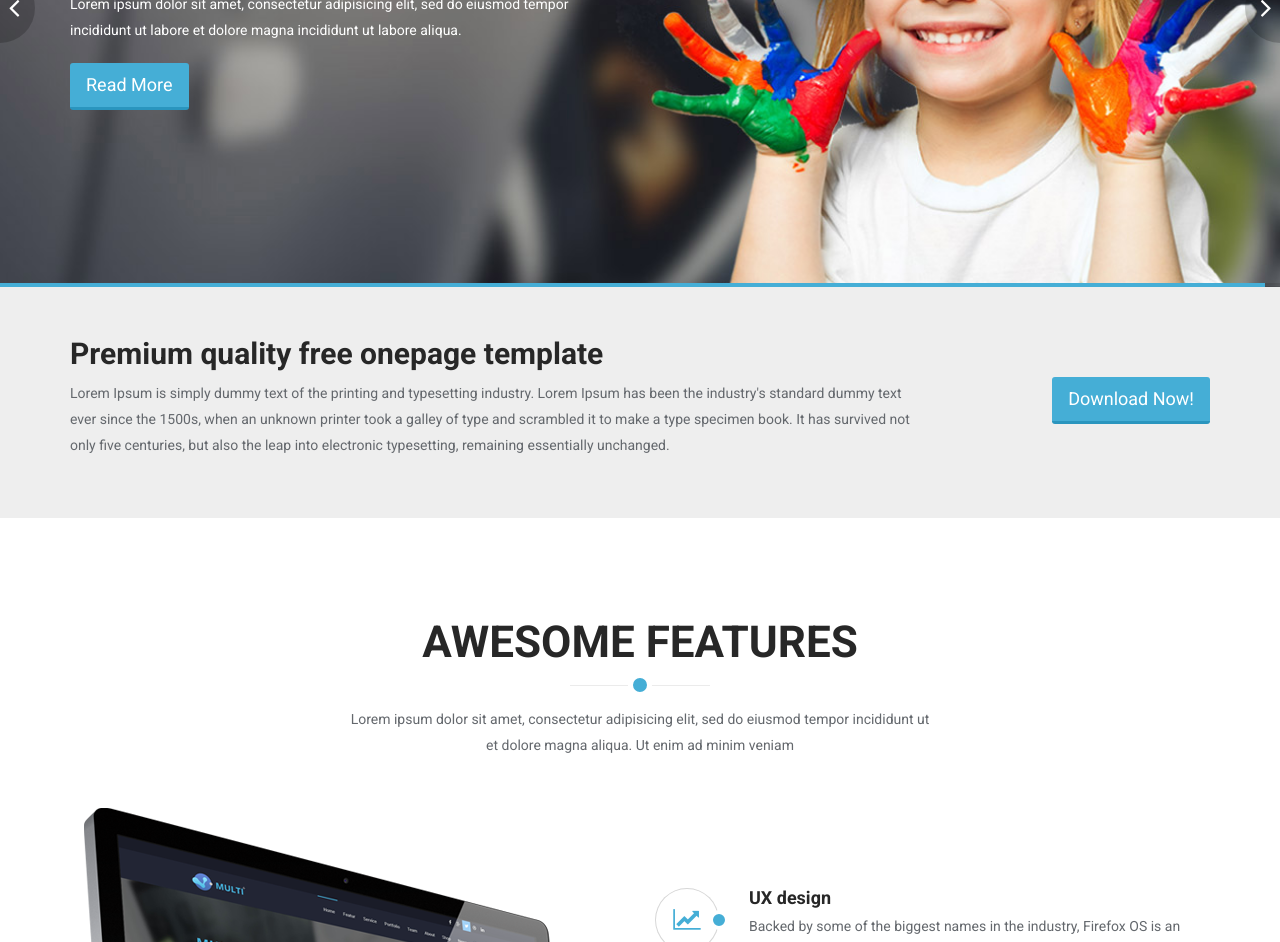
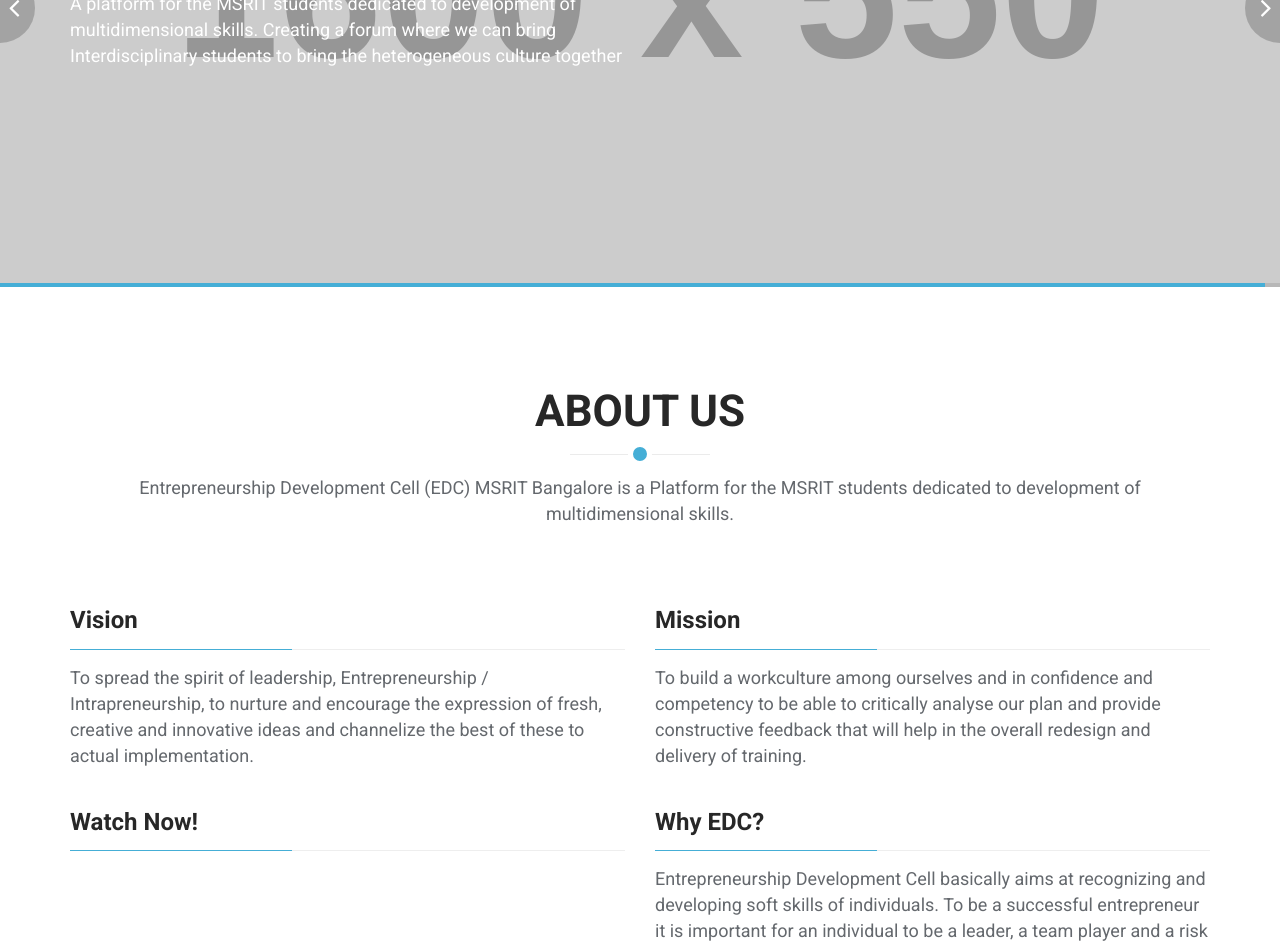
Before and after one commit to iampuntre/edcmsrit, a plain HTML site: page index.html in a window 1280 px wide. Shown: the part 371-1313 px from the top of the page. Drawn offline with Linux system fonts and the light colour scheme; some packages are replaced by stand-ins of ours; placeholder pictures from the web are drawn by us.

Commit message:
Made changes to the carousel and about us

```diff
--- a/css/main.css
+++ b/css/main.css
@@ -936,3 +936,17 @@
   box-shadow: none;
   -webkit-box-shadow: none;
 }
+
+body {
+    font-size : 18px;
+
+}
+
+#about .column-title {
+margin-top:30px;
+}
+
+#about {
+margin:0px 0 0px 0;
+
+}
--- a/index.html
+++ b/index.html
@@ -45,10 +45,10 @@
                 <div class="collapse navbar-collapse navbar-right">
                     <ul class="nav navbar-nav">
                         <li class="scroll active"><a href="#home">Home</a></li>
-                        <li class="scroll"><a href="#aboutus">About Us</a></li>
+                        <li class="scroll"><a href="#about">About</a></li>
                         <li class="scroll"><a href="#services">Services</a></li>
                         <li class="scroll"><a href="#portfolio">Portfolio</a></li>
-                        <li class="scroll"><a href="#about">About</a></li>
+                        <!-- <li class="scroll"><a href="#aboutus">About</a></li> -->
                         <li class="scroll"><a href="#meet-team">Team</a></li>
                         <li class="scroll"><a href="#pricing">Startup's</a></li>
                         <li class="scroll"><a href="#blog">Blog</a></li>
@@ -61,30 +61,31 @@
 
     <section id="main-slider">
         <div class="owl-carousel">
-            <div class="item" style="background-image: url(images/slider/bg1.jpg);">
+            <div class="item" style="background-image: url(http://placehold.it/1600x550);">
                 <div class="slider-inner">
                     <div class="container">
                         <div class="row">
                             <div class="col-sm-6">
                                 <div class="carousel-content">
-                                    <h2><span>Multi</span> is the worst Onepage html template</h2>
-                                    <p>Lorem ipsum dolor sit amet, consectetur adipisicing elit, sed do eiusmod tempor incididunt ut labore et  dolore magna incididunt ut labore aliqua. </p>
-                                    <a class="btn btn-primary btn-lg" href="#">Read More</a>
+                                    <h2><span>Entrepreneurship Development Cell</span> msrit</h2>
+                                    <p>A platform for the MSRIT students dedicated to development of multidimensional skills. Creating a forum where we can bring Interdisciplinary students to bring the heterogeneous culture together</p>
+<!--                                    <a class="btn btn-primary btn-lg" href="#">Read More</a>-->
                                 </div>
                             </div>
                         </div>
                     </div>
                 </div>
             </div><!--/.item-->
-             <div class="item" style="background-image: url(images/slider/bg2.jpg);">
+             <div class="item" style="background-image: url(http://placehold.it/1600x550);">
                 <div class="slider-inner">
                     <div class="container">
                         <div class="row">
                             <div class="col-sm-6">
                                 <div class="carousel-content">
-                                    <h2>Beautifully designed <span>free</span> one page template</h2>
-                                    <p>Lorem ipsum dolor sit amet, consectetur adipisicing elit, sed do eiusmod tempor incididunt ut labore et  dolore magna incididunt ut labore aliqua. </p>
-                                    <a class="btn btn-primary btn-lg" href="#">Read More</a>
+                                     <h2><span>Section Head's</span> Message </h2>
+                                    <blockquote>" A leader is one who can create leaders around him and stand for them to grow up beyound him " - Dr. Lingaraju G M </blockquote>
+
+<!--                                    <a class="btn btn-primary btn-lg" href="#">Read More</a>-->
                                 </div>
                             </div>
                         </div>
@@ -94,22 +95,46 @@
         </div><!--/.owl-carousel-->
     </section><!--/#main-slider-->
 
-    <section id="cta" class="wow fadeIn">
+    <section id="about">
         <div class="container">
+
+            <div class="section-header">
+                <h2 class="section-title text-center wow fadeInDown">About Us</h2>
+                <p class="text-center wow fadeInDown">Entrepreneurship Development Cell (EDC) MSRIT Bangalore is a Platform for the MSRIT students dedicated to development of multidimensional skills.</p>
+            </div>
             <div class="row">
-                <div class="col-sm-9">
-                    <h2>Premium quality free onepage template</h2>
-                    <p>Lorem Ipsum is simply dummy text of the printing and typesetting industry. Lorem Ipsum has been the industry's standard dummy text ever since the 1500s, when an unknown printer took a galley of type and scrambled it to make a type specimen book. It has survived not only five centuries, but also the leap into electronic typesetting, remaining essentially unchanged.
-                    </p>
+
+            <div class="col-sm-6 wow fadeInLeft">
+                    <h3 class="column-title">Vision</h3>
+                    <p>To spread the spirit of leadership, Entrepreneurship / Intrapreneurship, to nurture and encourage the expression of fresh, creative                          and innovative ideas and channelize the best of these to actual implementation.</p>
                 </div>
-                <div class="col-sm-3 text-right">
-                    <a class="btn btn-primary btn-lg" href="#">Download Now!</a>
+            <div class="col-sm-6 wow fadeInRight">
+                    <h3 class="column-title">Mission</h3>
+                    <p>To build a workculture among ourselves and in confidence and competency to be able to critically analyse our plan and provide constructive feedback that will help in the overall redesign and delivery of training.
+                </p>
+
+                </div>
+
+            </div>
+            <div class="row">
+                <div class="col-sm-6 wow fadeInLeft">
+                    <h3 class="column-title">Watch Now!</h3>
+                    <!-- 16:9 aspect ratio -->
+                    <!--<div class="embed-responsive embed-responsive-16by9">
+                        <iframe src="//player.vimeo.com/video/58093852?title=0&amp;byline=0&amp;portrait=0&amp;color=e79b39" frameborder="0" webkitallowfullscreen mozallowfullscreen allowfullscreen></iframe>
+                    </div>-->
+                </div>
+
+                <div class="col-sm-6 wow fadeInRight">
+                    <h3 class="column-title">Why EDC?</h3>
+                    <p>Entrepreneurship Development Cell basically aims at recognizing and developing soft skills of individuals. To be a successful
+entrepreneur it is important for an individual to be a leader, a team player and a risk taker. He should also be an excellent judge of opportunities and recognize the potential a market can off er.</p>
                 </div>
             </div>
         </div>
-    </section><!--/#cta-->
+    </section><!--/#about-->
 
-    <section id="features">
+   <!-- <section id="features">
         <div class="container">
             <div class="section-header">
                 <h2 class="section-title text-center wow fadeInDown">Awesome Features</h2>
@@ -162,7 +187,7 @@
                 </div>
             </div>
         </div>
-    </section>
+    </section>-->
 
     <section id="cta2">
         <div class="container">
@@ -369,51 +394,7 @@
         </div><!--/.container-->
     </section><!--/#portfolio-->
 
-    <section id="about">
-        <div class="container">
 
-            <div class="section-header">
-                <h2 class="section-title text-center wow fadeInDown">About Us</h2>
-                <p class="text-center wow fadeInDown">Lorem ipsum dolor sit amet, consectetur adipisicing elit, sed do eiusmod tempor incididunt ut <br> et dolore magna aliqua. Ut enim ad minim veniam</p>
-            </div>
-
-            <div class="row">
-                <div class="col-sm-6 wow fadeInLeft">
-                    <h3 class="column-title">Video Intro</h3>
-                    <!-- 16:9 aspect ratio -->
-                    <div class="embed-responsive embed-responsive-16by9">
-                        <iframe src="//player.vimeo.com/video/58093852?title=0&amp;byline=0&amp;portrait=0&amp;color=e79b39" frameborder="0" webkitallowfullscreen mozallowfullscreen allowfullscreen></iframe>
-                    </div>
-                </div>
-
-                <div class="col-sm-6 wow fadeInRight">
-                    <h3 class="column-title">Multi Capability</h3>
-                    <p>Lorem Ipsum is simply dummy text of the printing and typesetting industry. Lorem Ipsum has been the industry's standard dummy text ever since the 1500s, when an unknown printer took a galley of type and scrambled it to make a type specimen book.</p>
-
-                    <p>Lorem Ipsum has been the industry's standard dummy text ever since the 1500s, when an unknown printer took a galley of type and scrambled it to make a type specimen book.</p>
-
-                    <div class="row">
-                        <div class="col-sm-6">
-                            <ul class="nostyle">
-                                <li><i class="fa fa-check-square"></i> Ipsum is simply dummy</li>
-                                <li><i class="fa fa-check-square"></i> When an unknown</li>
-                            </ul>
-                        </div>
-
-                        <div class="col-sm-6">
-                            <ul class="nostyle">
-                                <li><i class="fa fa-check-square"></i> The printing and typesetting</li>
-                                <li><i class="fa fa-check-square"></i> Lorem Ipsum has been</li>
-                            </ul>
-                        </div>
-                    </div>
-
-                    <a class="btn btn-primary" href="#">Learn More</a>
-
-                </div>
-            </div>
-        </div>
-    </section><!--/#about-->
 
     <section id="work-process">
         <div class="container">
```
